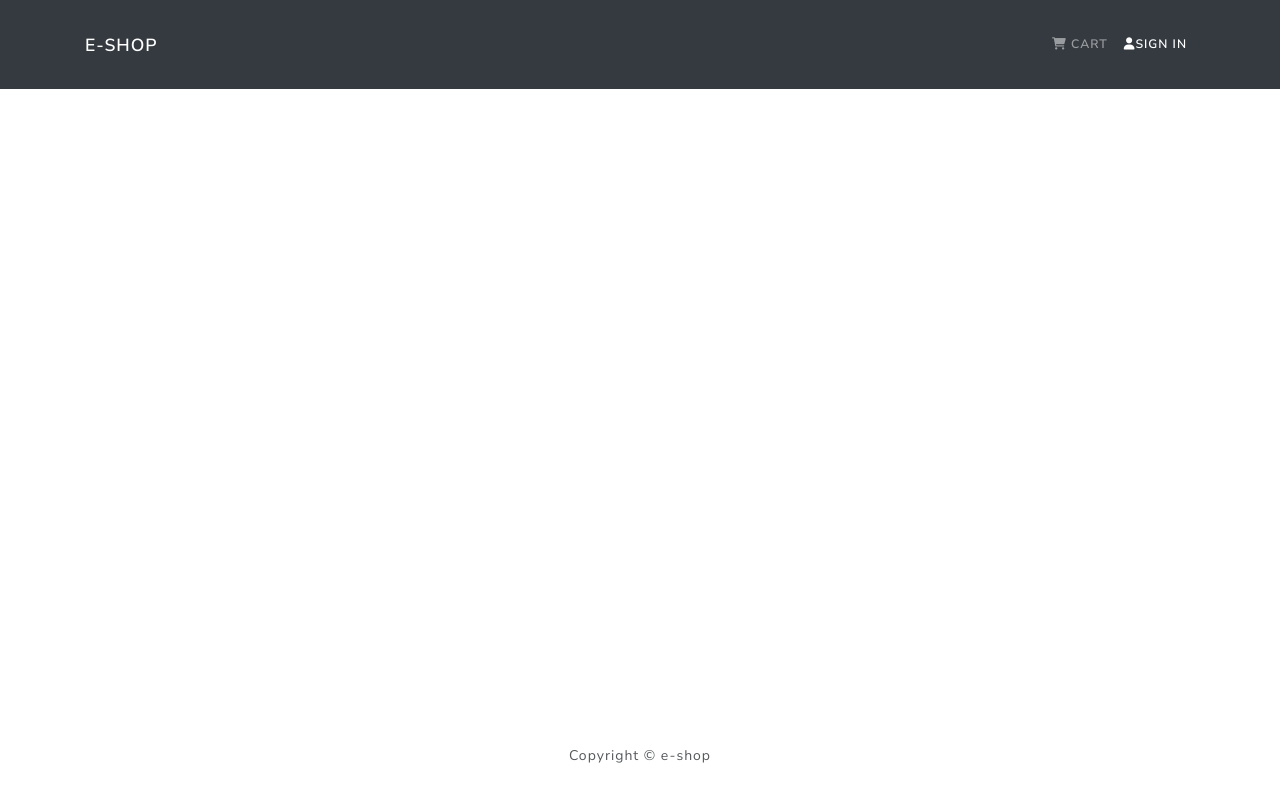
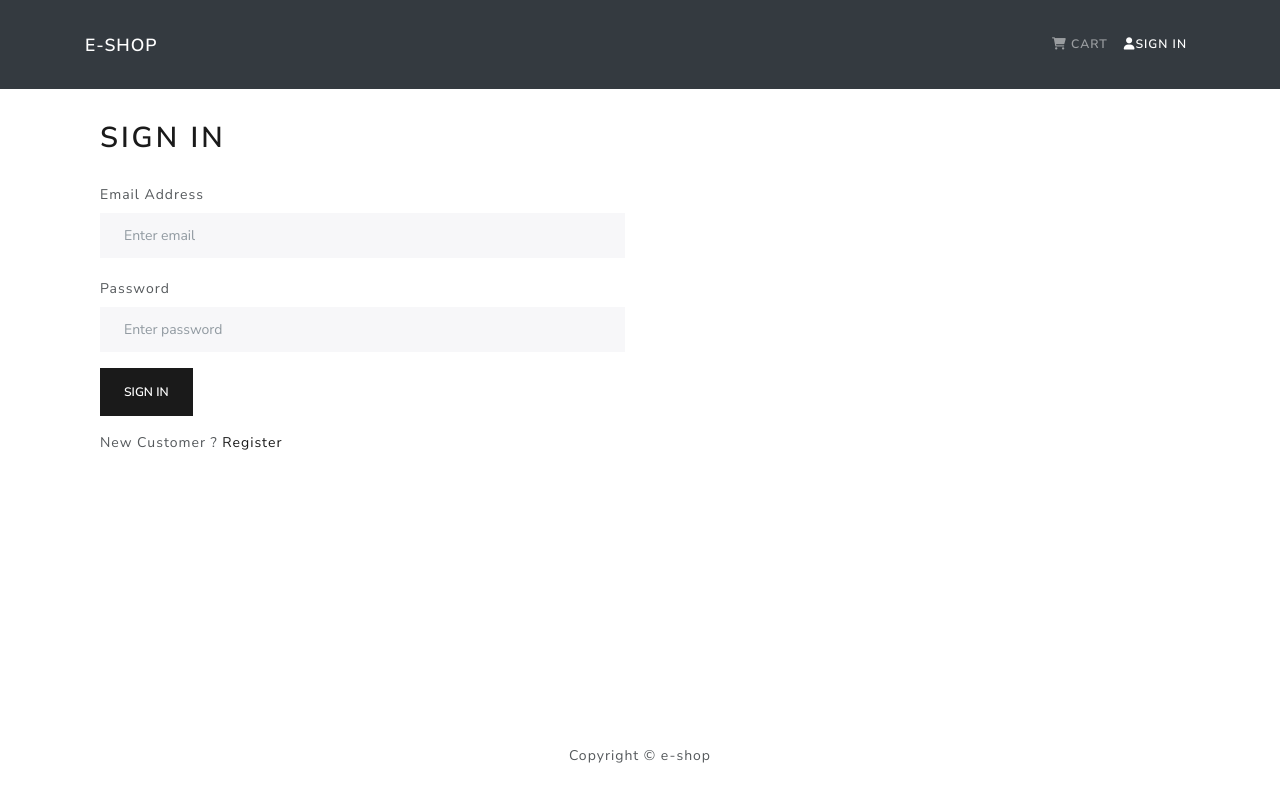
Before and after one commit to bharathsurya021/ecommerceshop, a React (Create React App) app in the folder frontend/: page /login in a window 1280 px wide. Built offline with nearby package versions, Linux system fonts and the light colour scheme.

Commit message:
login screen fn

```diff
--- a/frontend/src/App.js
+++ b/frontend/src/App.js
@@ -5,6 +5,7 @@ import Footer from "./components/Footer";
 import HomeScreen from "./screens/HomeScreen";
 import ProductScreen from './screens/ProductScreen';
 import CartScreen from './screens/CartScreen';
+import LoginScreen from './screens/LoginScreen';
 
 
 function App() {
@@ -14,10 +15,11 @@ function App() {
       <main className='py-3'>
         <Container>
           <Routes>
-            <Route path='/' element={< HomeScreen />} />
+            <Route path='/login' element={< LoginScreen />} />
             <Route path='/product/:id' element={< ProductScreen />} />
             <Route path='/cart' element={< CartScreen />} />
             <Route path='/cart/:id' element={< CartScreen />} />
+            <Route path='/' element={< HomeScreen />} />
           </Routes>
         </Container>
 
--- /dev/null
+++ b/frontend/src/actions/userActions.js
@@ -0,0 +1,28 @@
+import { USER_LOGIN_FAILURE, USER_LOGIN_REQUEST, USER_LOGIN_SUCCESS } from "../constants/userConstants"
+import axios from 'axios'
+
+
+export const login = (email, password) => async (dispatch) => {
+    try {
+        dispatch({
+            type: USER_LOGIN_REQUEST
+        })
+
+        const config = {
+            header: {
+                'Content-Type': 'application/json'
+            }
+        }
+
+        const { data } = await axios.post('/api/users/login', { email, password, config })
+
+        dispatch({
+            type: USER_LOGIN_SUCCESS,
+            payload: data
+        })
+
+        localStorage.setItem('userInfo', JSON.stringify(data))
+    } catch (error) {
+        dispatch({ type: USER_LOGIN_FAILURE, payload: error.response && error.response.data.message ? error.response.data.message : error.message })
+    }
+}
--- /dev/null
+++ b/frontend/src/components/FormContainer.js
@@ -0,0 +1,17 @@
+import React from 'react'
+import { Col, Container, Row } from 'react-bootstrap'
+
+const FormContainer = ({ children }) => {
+    return (
+        <Container >
+            <Row className='justify-content-md-center'>
+                <Col xs={12} md={6} >
+                    {children}
+                </Col>
+                <Col></Col>
+            </Row>
+        </Container>
+    )
+}
+
+export default FormContainer
--- /dev/null
+++ b/frontend/src/constants/userConstants.js
@@ -0,0 +1,4 @@
+export const USER_LOGIN_REQUEST = 'USER_LOGIN_REQUEST'
+export const USER_LOGIN_SUCCESS = 'USER_LOGIN_SUCCESS'
+export const USER_LOGIN_FAILURE = 'USER_LOGIN_FAILURE'
+export const USER_LOGOUT = 'USER_LOGOUT'
--- /dev/null
+++ b/frontend/src/reducers/userReducers.js
@@ -0,0 +1,17 @@
+import { USER_LOGIN_FAILURE, USER_LOGIN_REQUEST, USER_LOGIN_SUCCESS, USER_LOGOUT } from "../constants/userConstants";
+
+export const userLoginReducer = (state = {}, action) => {
+    switch (action.type) {
+        case USER_LOGIN_REQUEST:
+            return { loading: true, }
+        case USER_LOGIN_SUCCESS:
+            return { loading: false, userInfo: action.payload }
+        case USER_LOGIN_FAILURE:
+            return { loading: false, error: action.payload }
+        case USER_LOGOUT:
+            return {}
+        default:
+            return state
+    }
+
+}
--- /dev/null
+++ b/frontend/src/screens/LoginScreen.js
@@ -0,0 +1,65 @@
+import React, { useState, useEffect } from 'react'
+import { Link, useLocation, useNavigate } from 'react-router-dom'
+import { Form, Button, Row, Col } from 'react-bootstrap'
+import { useDispatch, useSelector } from 'react-redux'
+import Message from '../components/Message'
+import Loader from '../components/Loader'
+import { login } from '../actions/userActions'
+import FormContainer from '../components/FormContainer'
+
+const LoginScreen = () => {
+    const [email, setEmail] = useState('')
+    const [password, setPassword] = useState('')
+    const location = useLocation()
+    const navigate = useNavigate()
+
+    const dispatch = useDispatch()
+
+    const userLogin = useSelector(state => state.userLogin)
+    const { loading, error, userInfo } = userLogin
+
+    const redirect = location.search ? location.search.split('=')[1] : '/'
+    // console.log(redirect);
+
+    useEffect(() => {
+        if (userInfo) {
+            navigate(redirect)
+        }
+    }, [userInfo, navigate, redirect])
+
+    const submitHandler = (e) => {
+        e.preventDefault()
+        //Dispatch Login
+
+        dispatch(login(email, password))
+    }
+    return (
+        <FormContainer>
+            <h1>Sign In</h1>
+            {error && <Message variant='danger'>{error}</Message>}
+            {loading && <Loader />}
+            <Form onSubmit={submitHandler}>
+                <Form.Group controlId='email' className='py-1'>
+                    <Form.Label>Email Address</Form.Label>
+                    <Form.Control type='email' placeholder='Enter email' value={email} onChange={(e) => setEmail(e.target.value)}></Form.Control>
+                </Form.Group>
+                <Form.Group controlId='password' className='py-3'>
+                    <Form.Label>Password</Form.Label>
+                    <Form.Control type='password' placeholder='Enter password' value={password} onChange={(e) => setPassword(e.target.value)}></Form.Control>
+                </Form.Group>
+
+                <Button type='submit' variant='primary'>
+                    Sign In
+                </Button>
+
+            </Form>
+            <Row className='py-3'>
+                <Col>
+                    New Customer ? <Link to={redirect ? `/register?redirecting=${redirect}` : '/register'}>Register</Link>
+                </Col>
+            </Row>
+        </FormContainer>
+    )
+}
+
+export default LoginScreen
--- a/frontend/src/store.js
+++ b/frontend/src/store.js
@@ -3,16 +3,21 @@ import thunk from 'redux-thunk'
 import { composeWithDevTools } from 'redux-devtools-extension'
 import { productListReducer, productDetailsReducer } from './reducers/productReducers'
 import { cartReducer } from './reducers/cartReducers'
+import { userLoginReducer } from './reducers/userReducers'
 
 const reducer = combineReducers({
     productList: productListReducer,
     productDetails: productDetailsReducer,
-    cart: cartReducer
+    cart: cartReducer,
+    userLogin: userLoginReducer
 })
 
 const cartItemsFromStorage = localStorage.getItem('cartItems') ? JSON.parse(localStorage.getItem('cartItems')) : []
+
+const userInfoFromStorage = localStorage.getItem('userInfo') ? JSON.parse(localStorage.getItem('userInfo')) : null
 const initialState = {
-    cart: { cartItems: cartItemsFromStorage }
+    cart: { cartItems: cartItemsFromStorage },
+    userLogin: { userInfo: userInfoFromStorage }
 }
 const middleware = [thunk]
 const store = createStore(reducer, initialState, composeWithDevTools(applyMiddleware(...middleware)))
```
Also changed, not shown: frontend/src/components/Rating.js (+6 -6 lines).
